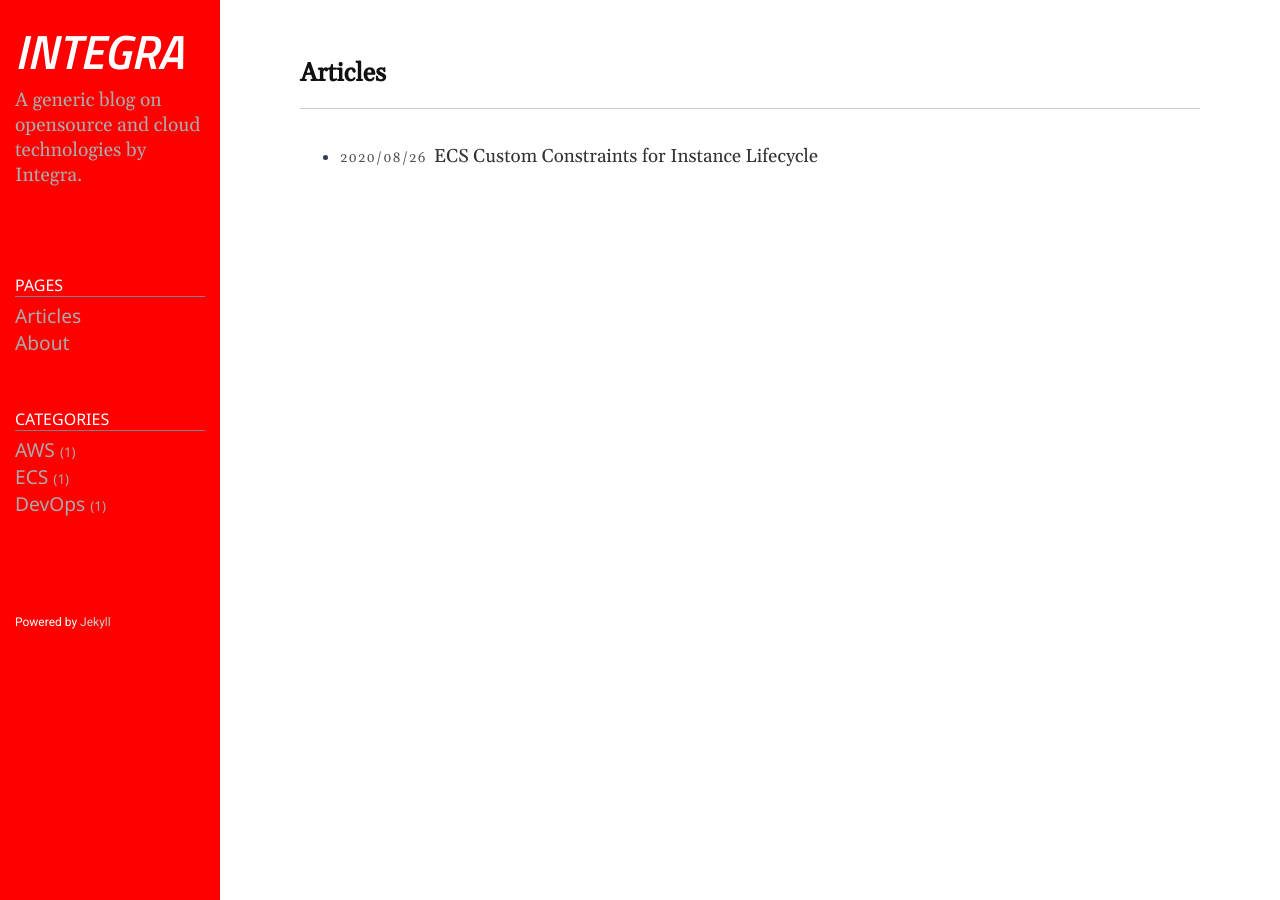
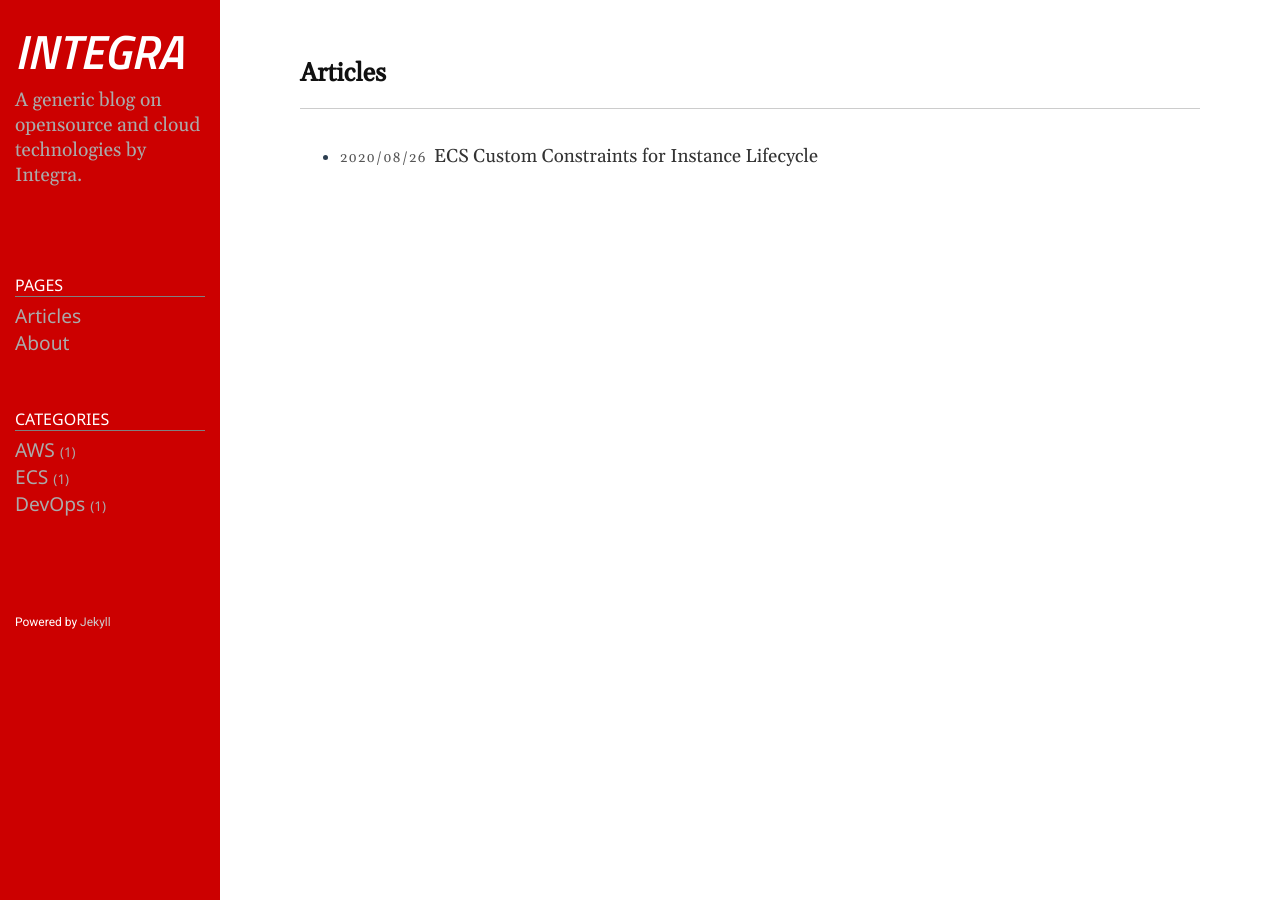
Before and after one commit to integratechfze/integratechfze.github.io, a Jekyll site: the page built from index.md, in a window 1280 px wide. Built offline with Jekyll 4.4.1, drawn with Linux system fonts in a browser that asks for light colours.

```diff
--- a/public/css/style.css
+++ b/public/css/style.css
@@ -99,7 +99,7 @@
 	flex: 0 0 220px;
 	padding: 15px;
 	z-index: 1;
-	background-color: #ff0000;
+	background-color: #CC0000;
 	color: #fff;
 }
 
```
